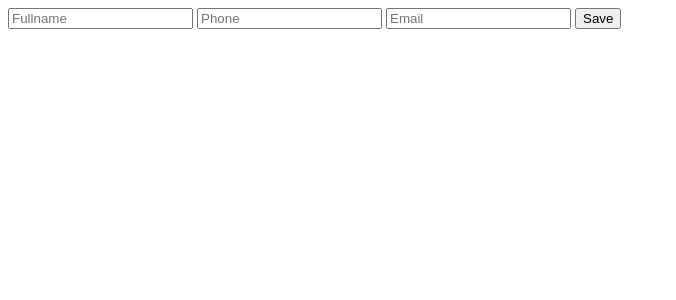
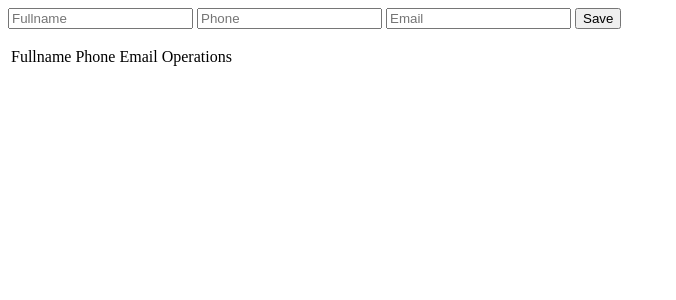
Before and after one commit to Software26/aplicationweb, a Flask app: page / in a window 1280 px wide. Shown: the top 300 px of the page, without its empty margins (0-676 px from the left). Run offline with Flask 3, Linux system fonts and the light colour scheme; some libraries are stand-ins or nearby versions.

Commit message:
Update index.html

```diff
--- a/templates/index.html
+++ b/templates/index.html
@@ -16,3 +16,30 @@
 
 
 </form>
+
+
+<table>
+    <thead>
+        <tr>
+        <td>Fullname</td>
+        <td>Phone</td>
+        <td>Email</td>
+        <td>Operations</td>
+        </tr>
+    <thead>
+        <tbody>
+           {% for contact in contacts %}
+           <tr>
+           <td>{{ contact.1}}</td>
+           <td>{{ contact.2}}</td>
+           <td>{{ contact.3}}</td>
+           <td>
+            <a href="/edit">Edit</a>
+            <a href="/delete/{{contact.0}}">Delete</a>
+            </tr>
+
+
+
+           {% endfor %}
+        </tbody>
+</table>
```
